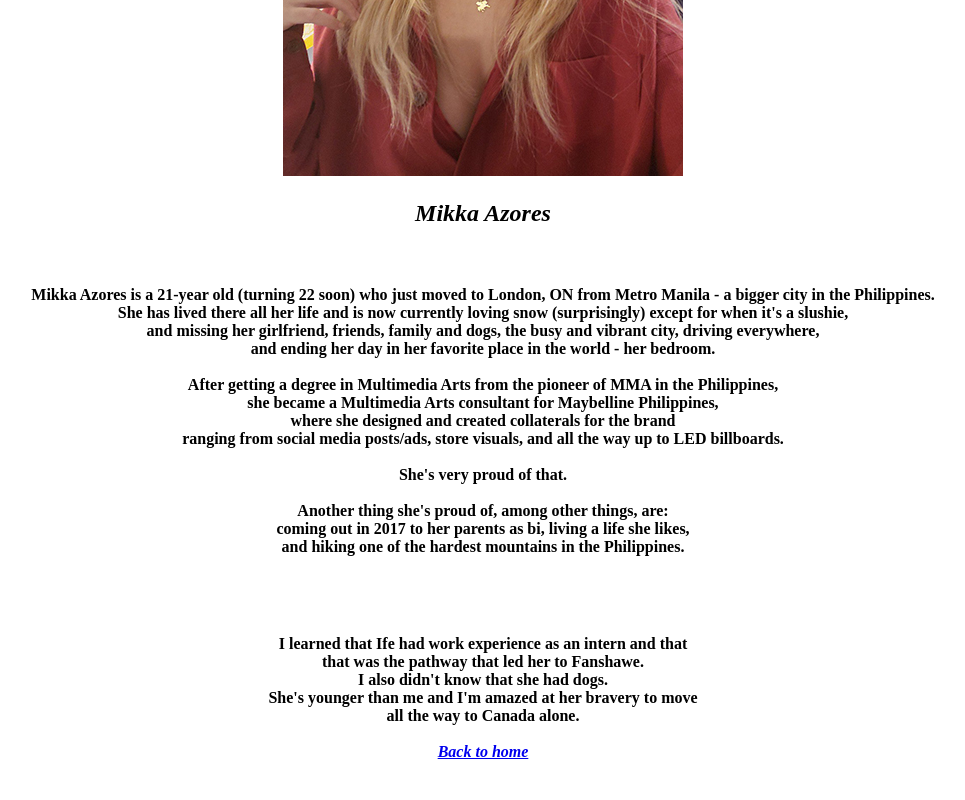
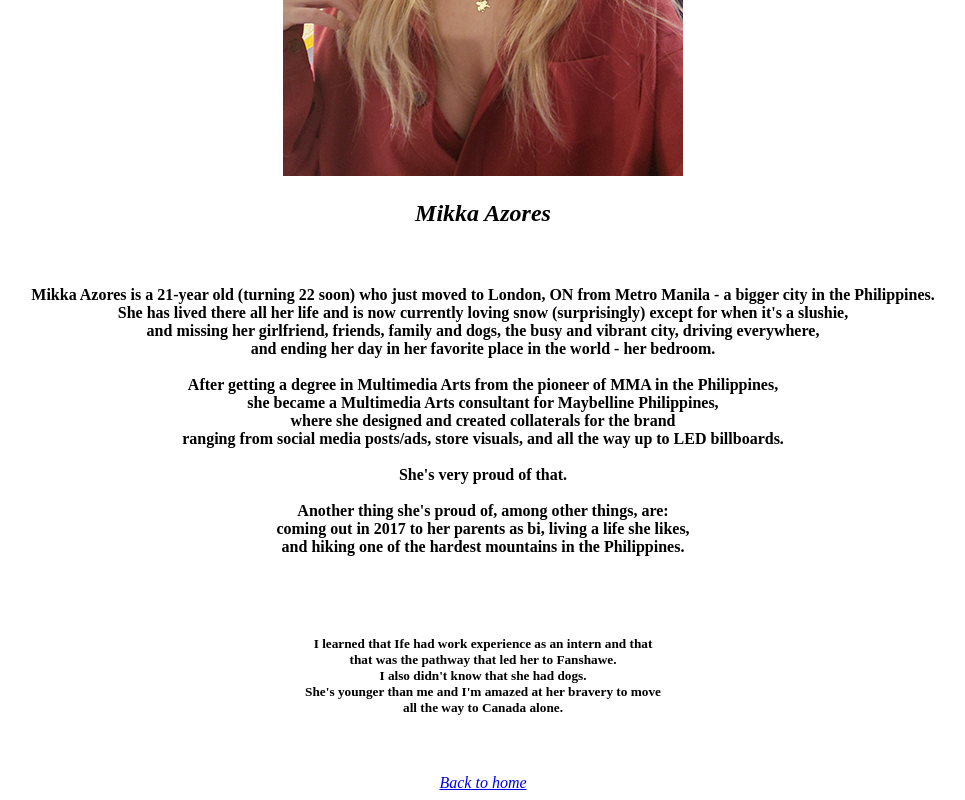
Before and after one commit to mazores/homework1, a plain HTML site: page mikka.html in a window 1280 px wide. Shown: the part 365-1165 px from the top of the page, without its empty margins (157-1122 px from the left). Drawn offline with Linux system fonts and the light colour scheme.

Commit message:
Mikka's learning about Ife

```diff
--- a/mikka.html
+++ b/mikka.html
@@ -49,7 +49,7 @@
 		<br>
 		<br>
 
-		<h4>
+		<h5>
 			I learned that Ife had work experience as an intern and that
 			<br>that was the pathway that led her to Fanshawe.
 
@@ -61,6 +61,8 @@
 
 		<br>
 			all the way to Canada alone.
+
+		</h5>
 		<br>
 		<br>
 		<a href="index.html"><i>Back to home</i></a></center>
```
